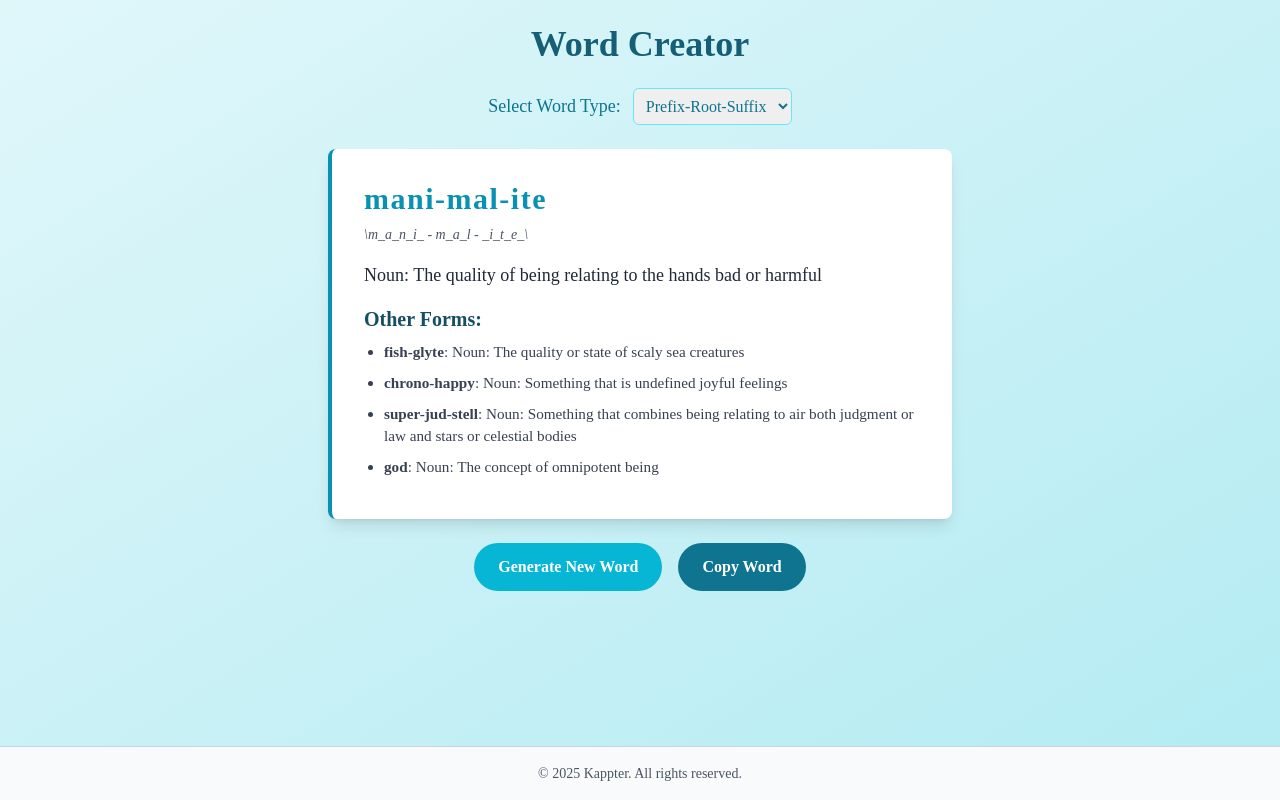
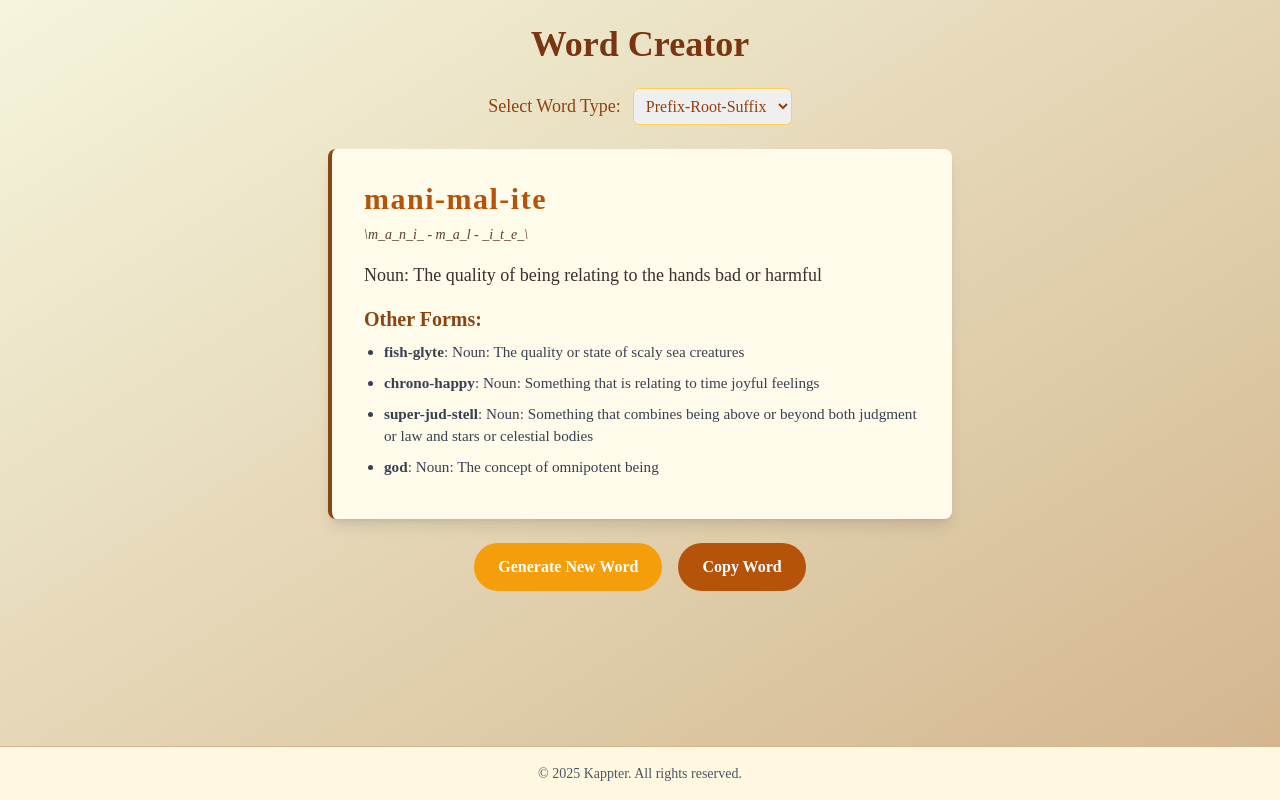
Before and after one commit to kappter/wordmaker, a plain HTML site: page index.html in a window 1280 px wide. Drawn offline with nearby package versions, Linux system fonts and the light colour scheme.

Commit message:
Add files via upload

```diff
--- a/index.html
+++ b/index.html
@@ -48,10 +48,10 @@
 </head>
 <body>
     <div class="container mx-auto p-6 max-w-2xl text-center">
-        <h1 class="text-4xl font-bold text-cyan-800 mb-6">Word Creator</h1>
+        <h1 class="text-4xl font-bold text-amber-900 mb-6">Word Creator</h1>
         <div class="mb-6">
-            <label for="permutationType" class="text-lg text-cyan-700 mr-2">Select Word Type:</label>
-            <select id="permutationType" class="border border-cyan-300 rounded-md p-2 text-cyan-700 focus:outline-none focus:ring-2 focus:ring-cyan-400">
+            <label for="permutationType" class="text-lg text-amber-800 mr-2">Select Word Type:</label>
+            <select id="permutationType" class="border border-amber-300 rounded-md p-2 text-amber-800 focus:outline-none focus:ring-2 focus:ring-amber-400">
                 <option value="pre-root-suf">Prefix-Root-Suffix</option>
                 <option value="root-suf">Root-Suffix</option>
                 <option value="pre-root">Prefix-Root</option>
@@ -59,21 +59,20 @@
                 <option value="root">Root Only</option>
             </select>
         </div>
-        <div id="wordContainer" class="word-container bg-white shadow-lg rounded-lg p-8 mb-6 text-left">
-            <h2 id="generatedWord" class="text-3xl font-semibold text-cyan-600 mb-2">Click to Generate a Word!</h2>
+        <div id="wordContainer" class="word-container bg-amber-50 shadow-lg rounded-lg p-8 mb-6 text-left">
+            <h2 id="generatedWord" class="text-3xl font-semibold text-amber-700 mb-2">Click to Generate a Word!</h2>
             <p id="pronunciation" class="text-sm italic text-gray-600 mb-4">Pronunciation will appear here.</p>
             <p id="wordDefinition" class="text-lg text-gray-700 mb-4">Your word's definition will appear here.</p>
             <div id="permutations" class="text-gray-700">
-                <h3 class="text-lg font-semibold text-cyan-600 mb-2">Other Forms:</h3>
+                <h3 class="text-lg font-semibold text-amber-700 mb-2">Other Forms:</h3>
                 <ul id="permutationList" class="list-disc pl-5"></ul>
             </div>
         </div>
         <div class="flex justify-center space-x-4">
-            <button id="generateButton" class="generate-btn bg-cyan-500 text-white font-bold py-3 px-6 rounded-full hover:bg-cyan-600 focus:outline-none focus:ring-2 focus:ring-cyan-400">
+            <button id="generateButton" class="generate-btn bg-amber-500 text-white font-bold py-3 px-6 rounded-full hover:bg-amber-600 focus:outline-none focus:ring-2 focus:ring-amber-400">
                 Generate New Word
             </button>
-            <button id="copyButton" class="copy-btn bg-cyan-literal: true
-                bg-cyan-700 text-white font-bold py-3 px-6 rounded-full hover:bg-cyan-800 focus:outline-none focus:ring-2 focus:ring-cyan-400">
+            <button id="copyButton" class="copy-btn bg-amber-700 text-white font-bold py-3 px-6 rounded-full hover:bg-amber-800 focus:outline-none focus:ring-2 focus:ring-amber-400">
                 Copy Word
             </button>
         </div>
--- a/script.js
+++ b/script.js
@@ -1,8 +1,8 @@
 const prefixes = [
     "un", "anti", "inter", "intra", "exter", "extra", "non", "iso", "ped", "mani",
     "bi", "pre", "phon", "octo", "pyro", "derm", "hyper", "hypo", "pro", "opti",
-    "post", "path *", "path", "mid", "auto", "hetero", "en", "trans", "sub", "super",
-    "aero", "geo", "chrono"
+    "post", "path", "mid", "auto", "hetero", "en", "trans", "sub", "super", "aero",
+    "geo", "chrono"
 ];
 const roots = [
     "fract", "aud", "dict", "ject", "mater", "mal", "mort", "voc", "phil", "aut",
@@ -19,7 +19,7 @@ const suffixes = [
 
 const prefixDefs = [
     "the opposite of", "against", "between or among", "on the inside or within",
-    "on the outside of or far8243away from", "beyond or more than", "not", "equal",
+    "on the outside of or far away from", "beyond or more than", "not", "equal",
     "relating to feet", "relating to the hands", "twice or two", "before or prior to",
     "sound or voice", "eight", "fire and or heat", "relating to the skin",
     "over or excessively", "beneath or below", "acceptance or for, not against",
--- a/styles.css
+++ b/styles.css
@@ -1,5 +1,5 @@
 body {
-    background: linear-gradient(to bottom right, #e0f7fa, #b2ebf2);
+    background: linear-gradient(to bottom right, #f5f5dc, #d2b48c);
     min-height: 100vh;
     display: flex;
     flex-direction: column;
@@ -14,8 +14,8 @@ body {
 
 .word-container {
     transition: transform 0.3s ease, opacity 0.3s ease;
-    border-left: 4px solid #0891b2;
-    background-color: #f8fafc;
+    border-left: 4px solid #8b4513;
+    background-color: #fff8e1;
 }
 
 .word-container:hover {
@@ -38,12 +38,12 @@ body {
 
 #pronunciation {
     font-style: italic;
-    color: #4b5563;
+    color: #5c4033;
 }
 
 #wordDefinition {
     font-size: 1.125rem;
-    color: #1f2937;
+    color: #3c2f2f;
 }
 
 #wordDefinition::before {
@@ -58,13 +58,13 @@ body {
 #permutations h3 {
     font-size: 1.25rem;
     font-weight: 600;
-    color: #164e63;
+    color: #8b4513;
 }
 
 footer {
     font-size: 0.875rem;
-    color: #4b5563;
-    border-top: 1px solid #cbd5e1;
+    color: #5c4033;
+    border-top: 1px solid #d2b48c;
     width: 100%;
-    background-color: #f8fafc;
+    background-color: #fff8e1;
 }
```
